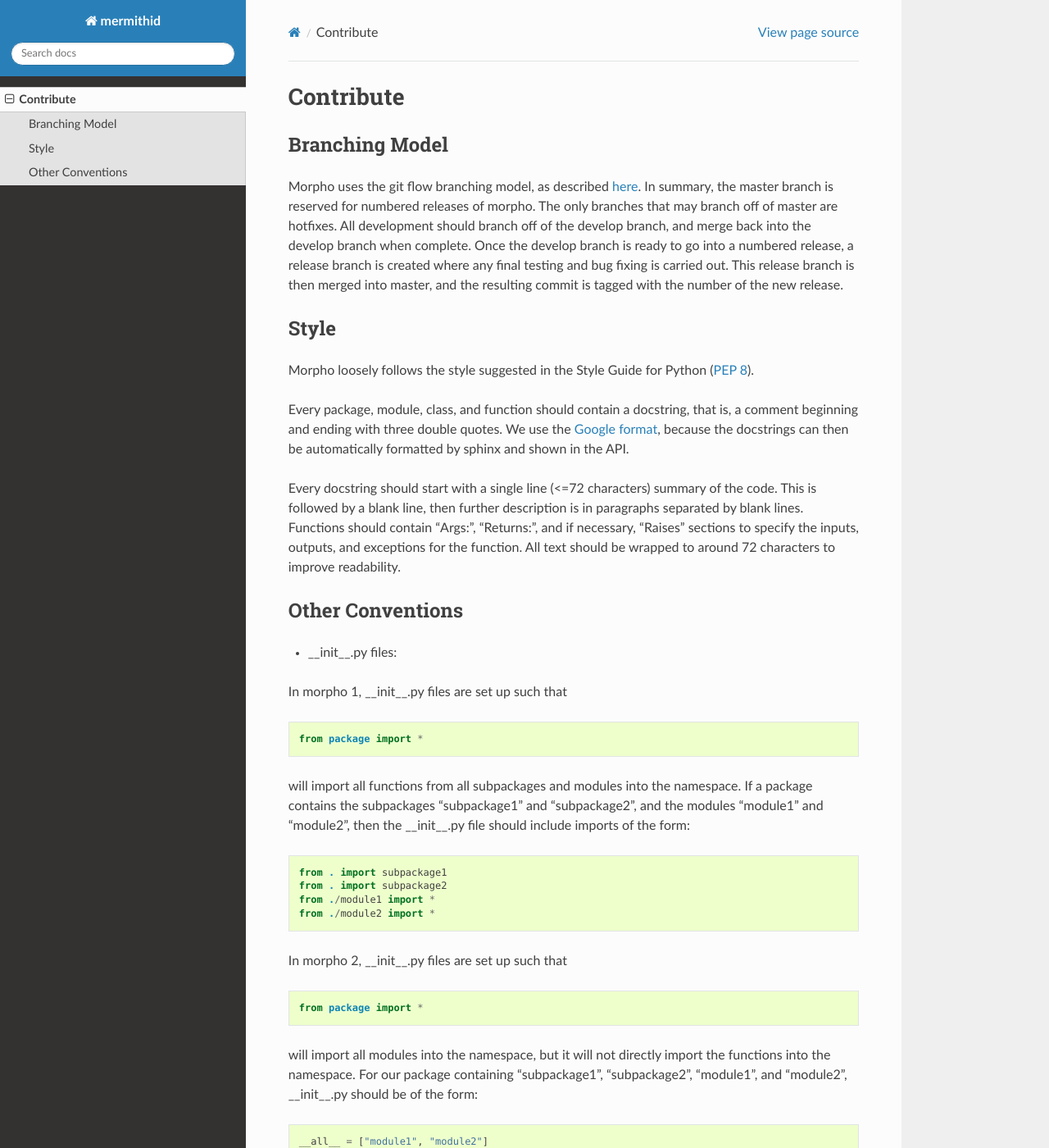
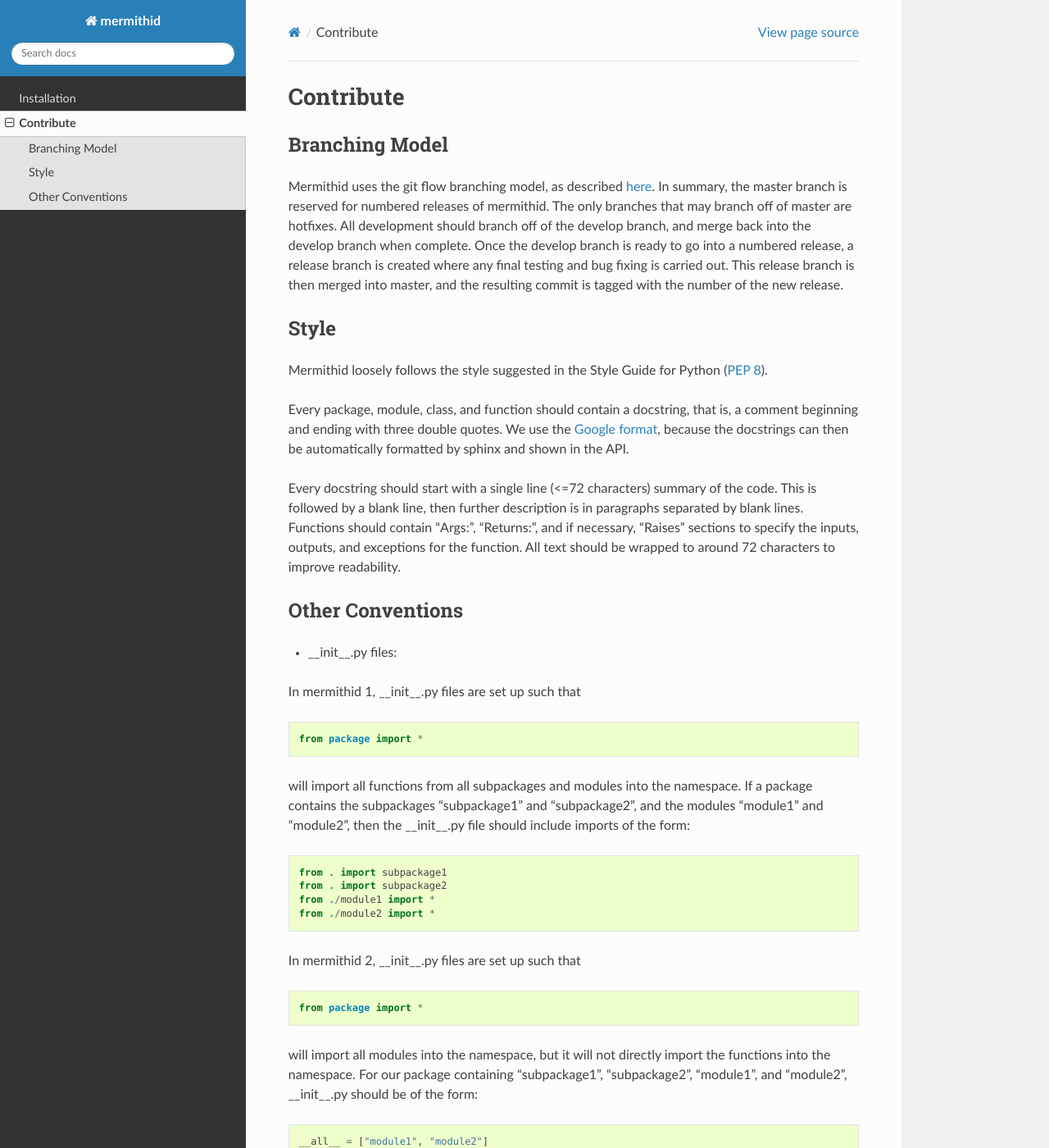
Before and after one commit to project8/mermithid, a Sphinx documentation site: the page built from documentation/contribute.rst, in a window 1280 px wide and 1400 px high. Shown: the whole window at 82% size. Built offline with Sphinx 7.4.7 and the Read the Docs theme 2.0.0, drawn with Linux system fonts in a browser that asks for light colours; pages that are not in the unit, such as notebooks, are missing from menus; some of the changed text lies outside the part shown.

Commit message:
Adding pages in RTD

```diff
--- a/documentation/contribute.rst
+++ b/documentation/contribute.rst
@@ -5,8 +5,8 @@ Contribute
 Branching Model
 ------------------
 
-Morpho uses the git flow branching model, as described here_.
-In summary, the master branch is reserved for numbered releases of morpho.
+Mermithid uses the git flow branching model, as described here_.
+In summary, the master branch is reserved for numbered releases of mermithid.
 The only branches that may branch off of master are hotfixes.
 All development should branch off of the develop branch, and merge back into the develop branch when complete.
 Once the develop branch is ready to go into a numbered release, a release branch is created where any final testing and bug fixing is carried out.
@@ -17,7 +17,7 @@ This release branch is then merged into master, and the resulting commit is tagg
 Style
 ------------------
 
-Morpho loosely follows the style suggested in the Style Guide for Python (`PEP 8`_).
+Mermithid loosely follows the style suggested in the Style Guide for Python (`PEP 8`_).
 
 .. _`PEP 8`: https://www.python.org/dev/peps/pep-0008/
 
@@ -32,7 +32,7 @@ Other Conventions
 
 - __init__.py files:
 
-In morpho 1, __init__.py files are set up such that
+In mermithid 1, __init__.py files are set up such that
 ::
      from package import *
 
@@ -44,7 +44,7 @@ will import all functions from all subpackages and modules into the namespace. I
    from ./module1 import *
    from ./module2 import *
 
-In morpho 2, __init__.py files are set up such that
+In mermithid 2, __init__.py files are set up such that
 ::
 
    from package import *
@@ -54,4 +54,4 @@ will import all  modules into the namespace, but it will not directly import the
 
    __all__ = ["module1", "module2"]
 
-In this case, functions would be called via module1.function_name(). If one wants all of the functions from module1 in the namespace, then they can include "from package.module1 import *" at the top of their code. This change to more explicit imports should prevent any issues with function names clashing as Morpho grows.
+In this case, functions would be called via module1.function_name(). If one wants all of the functions from module1 in the namespace, then they can include "from package.module1 import *" at the top of their code. This change to more explicit imports should prevent any issues with function names clashing as mermithid grows.
```
Also changed, not shown: documentation/README.md (+2 -0 lines), documentation/index.rst (+0 -7 lines), documentation/install.rst (added, +40 -0 lines), documentation/validation_log.rst (added), 1 other file.
